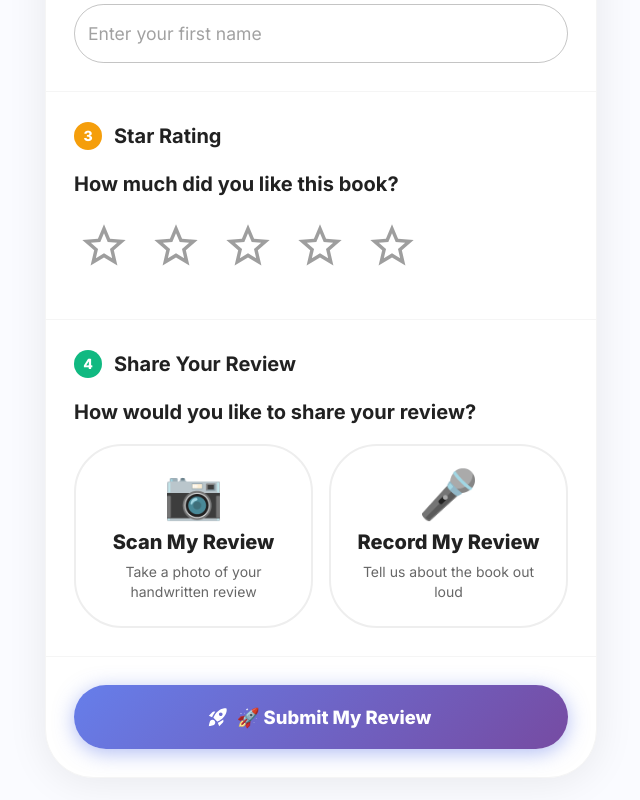
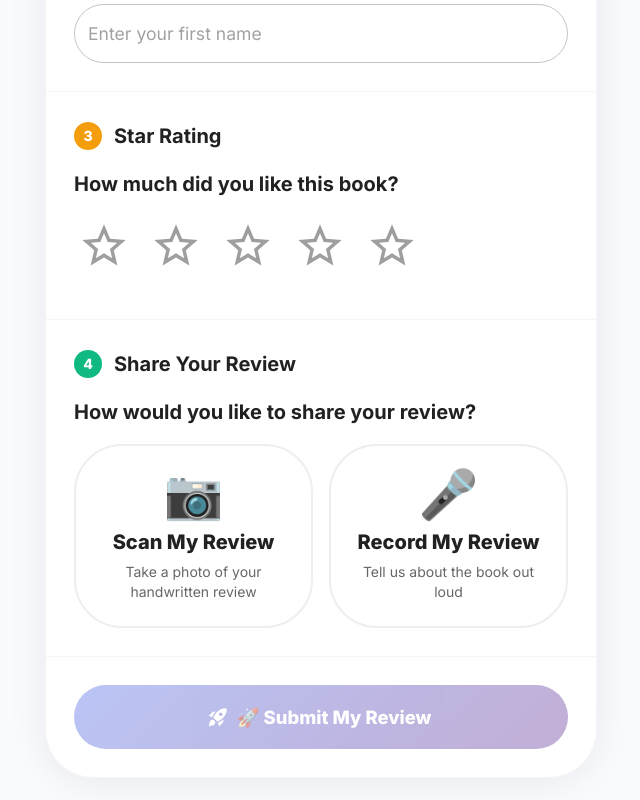
Before and after one commit to VivekG86/MTSTroyLibrary, a React (Vite) app: page / in a window 1280 px wide. Shown: the part 638-1438 px from the top of the page, without its empty margins (319-959 px from the left). Built offline with nearby package versions, Linux system fonts and the light colour scheme; no server answers.

Commit message:
Fixed the header size

```diff
--- a/src/pages/Home/Home.tsx
+++ b/src/pages/Home/Home.tsx
@@ -13,7 +13,7 @@ import { ReviewTypeSelector } from '../../components/ReviewTypeSelector/ReviewTy
 import { ImageReview } from '../../components/ImageReview/ImageReview';
 import { VoiceReview } from '../../components/VoiceReview/VoiceReview';
 import { LoadingState } from '../../components/LoadingState/LoadingState';
-import { validateReviewForm, hasErrors, ValidationErrors } from '../../utils/validation';
+import { validateReviewForm, hasErrors, isReviewFormComplete, ValidationErrors } from '../../utils/validation';
 import { fileToBase64, generateReviewId, submitReview } from '../../services/reviewApi';
 import { getFileExtension, buildFileName } from '../../utils/fileUtils';
 import { useNavigate } from 'react-router-dom';
@@ -30,6 +30,8 @@ export const Home: React.FC = () => {
   const [errors, setErrors] = useState<ValidationErrors>({});
   const [submitting, setSubmitting] = useState(false);
   const [submitError, setSubmitError] = useState<string | null>(null);
+
+  const formComplete = isReviewFormComplete(form);
 
   const setBook = (book: Book | null) => setForm(f => ({ ...f, book }));
   const setStudentName = (studentName: string) => setForm(f => ({ ...f, studentName }));
@@ -118,16 +120,16 @@ export const Home: React.FC = () => {
       <Box
         sx={{
           background: 'linear-gradient(135deg, #667eea 0%, #764ba2 100%)',
-          py: { xs: 4, sm: 6 },
+          py: { xs: 7, sm: 6 },
           px: 2,
           textAlign: 'center',
         }}
       >
         <Container maxWidth="sm">
-          <Typography variant="h3" fontWeight={900} color="white" sx={{ mb: 1, fontSize: { xs: '1.8rem', sm: '2.5rem' } }}>
+          <Typography variant="h3" fontWeight={900} color="white" sx={{ mb: { xs: 1.5, sm: 1 }, fontSize: { xs: '2.25rem', sm: '2.5rem' } }}>
             📚 Share Your Book Review!
           </Typography>
-          <Typography variant="h6" color="rgba(255,255,255,0.85)" fontWeight={400}>
+          <Typography variant="h6" color="rgba(255,255,255,0.85)" fontWeight={400} sx={{ fontSize: { xs: '1.15rem', sm: '1.25rem' } }}>
             Read a book? Tell us what you think!
           </Typography>
         </Container>
@@ -234,7 +236,7 @@ export const Home: React.FC = () => {
                 size="large"
                 startIcon={<RocketLaunchIcon />}
                 onClick={handleSubmit}
-                disabled={submitting}
+                disabled={submitting || !formComplete}
                 sx={{
                   borderRadius: 4,
                   py: 2,
@@ -244,6 +246,12 @@ export const Home: React.FC = () => {
                   background: 'linear-gradient(135deg, #667eea 0%, #764ba2 100%)',
                   boxShadow: '0 4px 20px rgba(102, 126, 234, 0.5)',
                   '&:hover': { boxShadow: '0 6px 30px rgba(102, 126, 234, 0.7)' },
+                  '&.Mui-disabled': {
+                    background: 'linear-gradient(135deg, #667eea 0%, #764ba2 100%)',
+                    opacity: 0.45,
+                    color: 'white',
+                    boxShadow: 'none',
+                  },
                 }}
               >
                 🚀 Submit My Review
--- a/src/utils/validation.ts
+++ b/src/utils/validation.ts
@@ -46,3 +46,11 @@ export function validateReviewForm(state: ReviewFormState): ValidationErrors {
 export function hasErrors(errors: ValidationErrors): boolean {
   return Object.keys(errors).length > 0;
 }
+
+/**
+ * True only when every required input/option is provided and valid.
+ * Used to gate the submit button.
+ */
+export function isReviewFormComplete(state: ReviewFormState): boolean {
+  return !hasErrors(validateReviewForm(state));
+}
```
